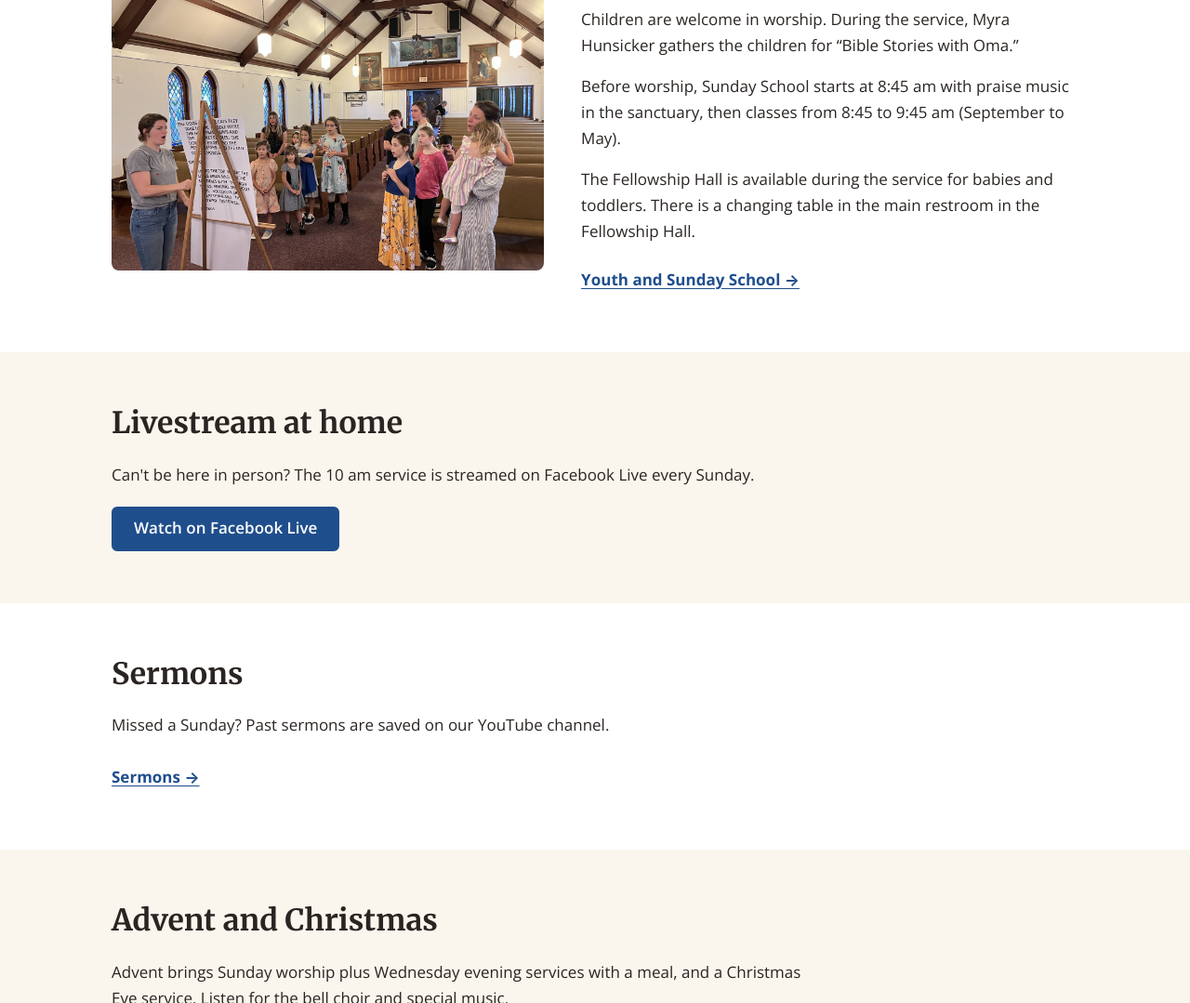
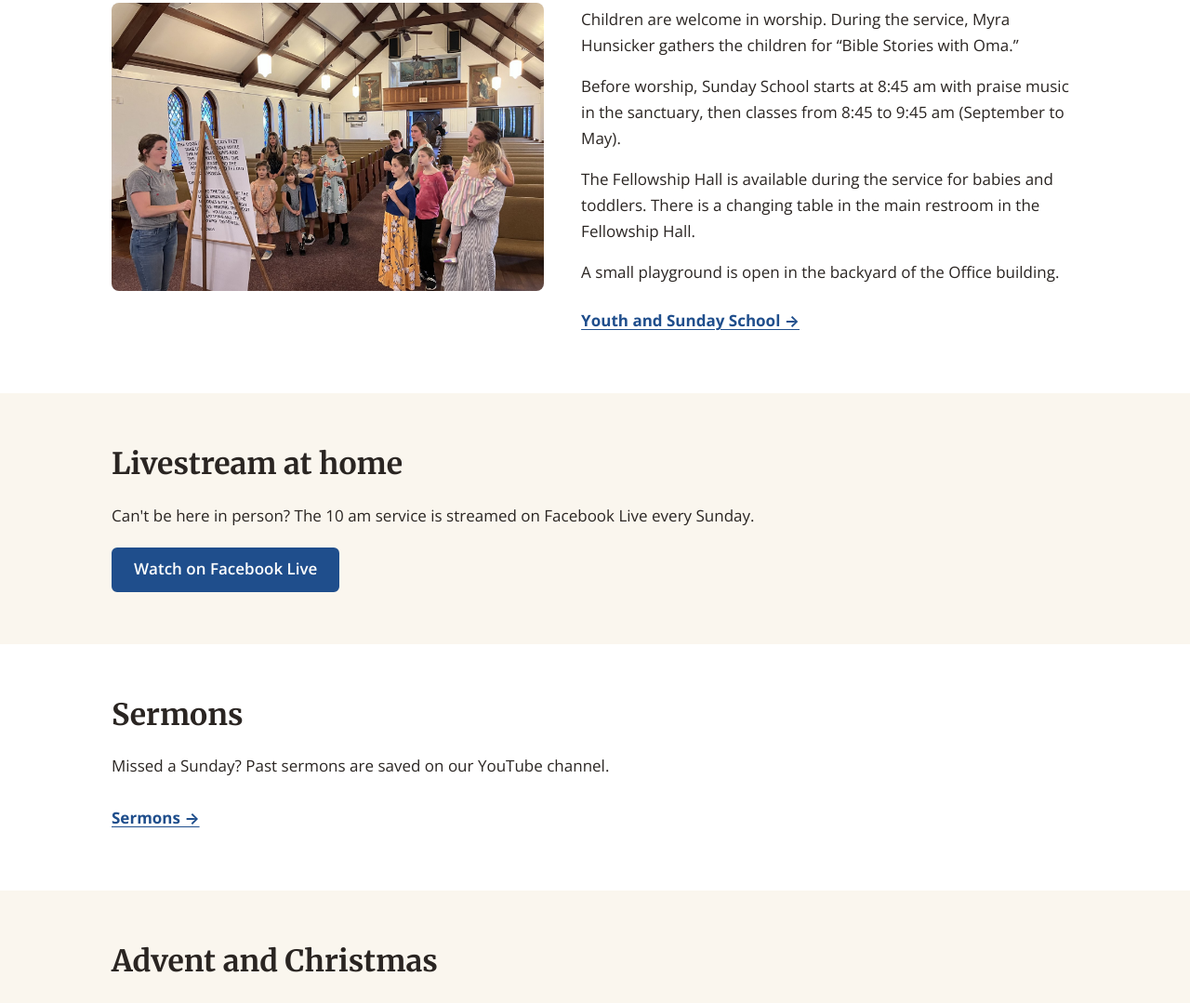
Before and after one commit to adrianacalk/zion-website, a plain HTML site: page plan-a-visit.html in a window 1280 px wide. Shown: the part 2250-3329 px from the top of the page at 93% size. Drawn offline with nearby package versions, Linux system fonts and the light colour scheme.

Commit message:
Update plan-a-visit.html

```diff
--- a/plan-a-visit.html
+++ b/plan-a-visit.html
@@ -187,6 +187,7 @@
               <p>Children are welcome in worship. During the service, Myra Hunsicker gathers the children for &ldquo;Bible Stories with Oma.&rdquo;</p>
               <p>Before worship, Sunday School starts at 8:45 am with praise music in the sanctuary, then classes from 8:45 to 9:45 am (September to May).</p>
               <p>The Fellowship Hall is available during the service for babies and toddlers. There is a changing table in the main restroom in the Fellowship Hall.</p>
+              <p>A small playground is open in the backyard of the Office building.</p>
               <p><a class="more-link" href="ministries.html#youth">Youth and Sunday School &rarr;</a></p>
             </div>
           </div>
```
